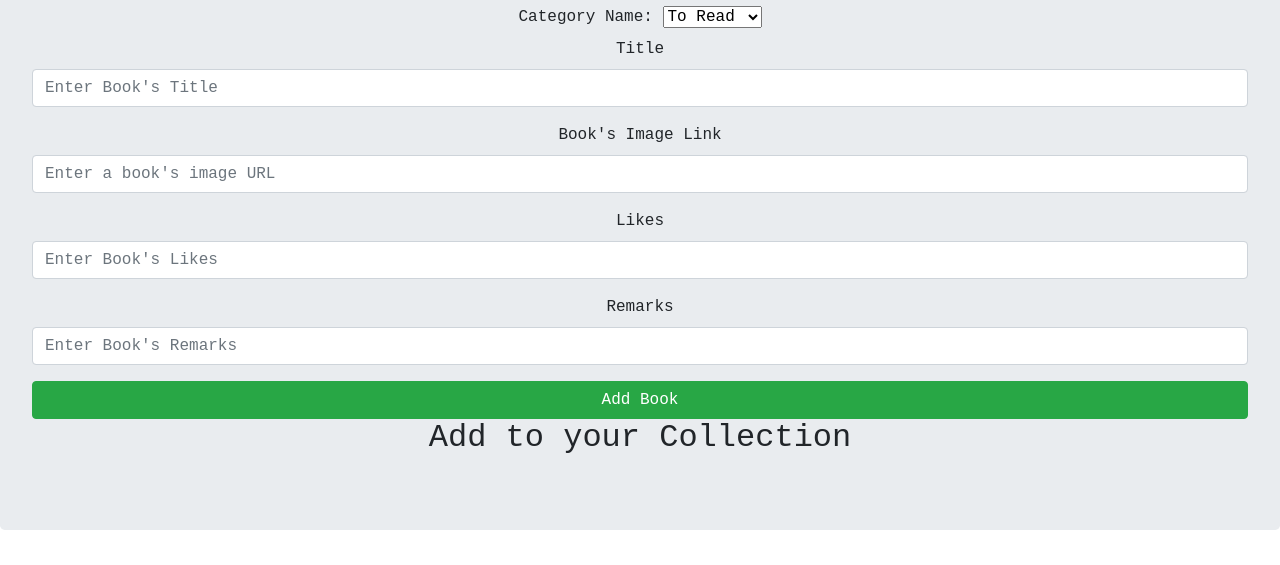
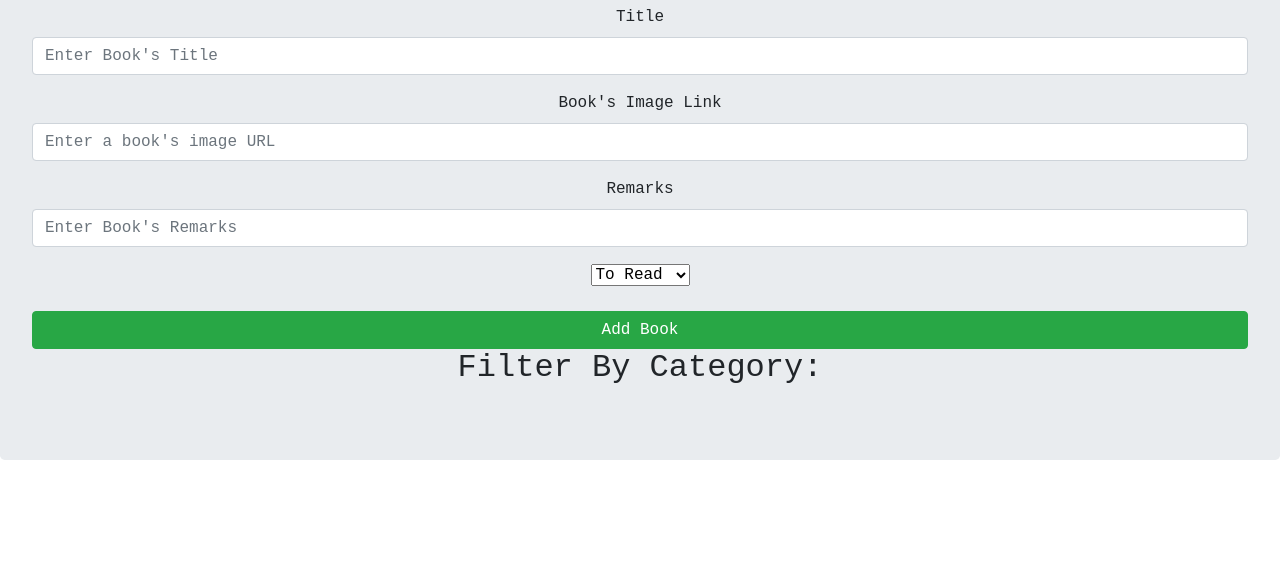
Before and after one commit to S3umish/readbooks_frontend, a plain HTML site: page index.html in a window 1280 px wide. Shown: the part 235-800 px from the top of the page. Drawn offline with nearby package versions, Linux system fonts and the light colour scheme; no server answers.

Commit message:
updated html

```diff
--- a/index.html
+++ b/index.html
@@ -18,23 +18,20 @@
               <h1 class="display-4 text-center">
                 <i class="fas fa-book-reader text-warning"></i> My<span class="text-success">Reading</span>Log</h1>
 
-                    <div id = "new-category-and-new-book-container">
 
-                      <div class ="field">
-                            <label>Category Name:</label>
-                             <select id ="id" name="id" onchange="$('category_id').submit()">
-                              <option name = "category_id" value="4">To Read</option>
-                              <option name = "category_id" value="4">Reading</option>
-                              <option name = "category_id" value="4">Finished</option>
-                      </select>
-                    </div>
 
-                <div id= "books-container" class = "books-container">
 
-                    <form id="book-form">
+
+                 <!-- <label for="category-dropdown"> Select Category (click):</label><br><br>
+                   <select id="category_id" name="category-list"></select>  -->
+
+
+
+                    <form id="create-book-form">
+
                         <div class="form-group">
                           <label for="title">Title</label>
-                          <input type="text" id="title" class="form-control"
+                          <input type="text" id="input-title" class="form-control"
                           placeholder="Enter Book's Title">
                         </div>
 
@@ -42,7 +39,7 @@
                            <label for="bookImg">Book's Image Link</label>
                             <input
                             type="text"
-                            id="image_url"
+                            id="input-image"
                             name="image_url"
                             value=""
                             placeholder="Enter a book's image URL"
@@ -51,23 +48,38 @@
                           </div>
 
                           <div class="form-group">
-                            <label for="likes">Likes</label>
-                            <input type="text" id="likes" class="form-control"
-                            placeholder="Enter Book's Likes">
-                          </div>
-
-                          <div class="form-group">
                             <label for="remarks">Remarks</label>
-                            <input type="remarks" id="remarks" class="form-control"
+                            <input type="remarks" id="input-remarks" class="form-control"
                             placeholder="Enter Book's Remarks">
                           </div>
 
-                        <input type="submit" value="Add Book" class="btn btn-success btn-block">
+                        </div>
+
+                        <select id ="categories" name="categories">
+                            <option name = "categories" value="1">To Read</option>
+                            <option name = "categories" value="2">Reading</option>
+                            <option name = "categories" value="3">Finished</option>
+                        </select>
+                        <br><br>
+
+                        <input id="create-button" type="submit" name="submit" value="Add Book" class="btn btn-success btn-block">
                     </form>
-                    <div id = "books-container" class = "books-container">
-                      <h2>Add to your Collection</h2>
+
+
+                      <div class="column">
+                        <div id = "category-container">
+                          <div id="category-form"></div>
+
+                            <h2>Filter By Category:</h2>
+                            <!-- <select name="category" id="categoryDropdown" onchange="filterByCategory(this)">
+                                <option name= "category_id" value="0">All</option>
+                            </select> -->
+                        </ul>
+                      </div>
+
+                      <!-- <h2>Add to your Collection</h2> -->
                     <div id = "List-of-Books" ></div>
-                    <!-- <div class="card"></div> -->
+                     <!-- <div class="card"></div>  -->
 
                     <div id="display-books"></div>
                     <div id="book-show"></div>
@@ -79,7 +91,8 @@
 
         <script src="src/category.js" type="text/javascript"></script>
         <script src="src/book.js" type="text/javascript"></script>
-        <script src="src/service.js" type="text/javascript"></script>
+        <script src="src/bookService.js" type="text/javascript"></script>
+        <script src="src/categoryService.js" type="text/javascript"></script>
         <script src="index.js" type="text/javascript"></script>
 
     </body>
```
